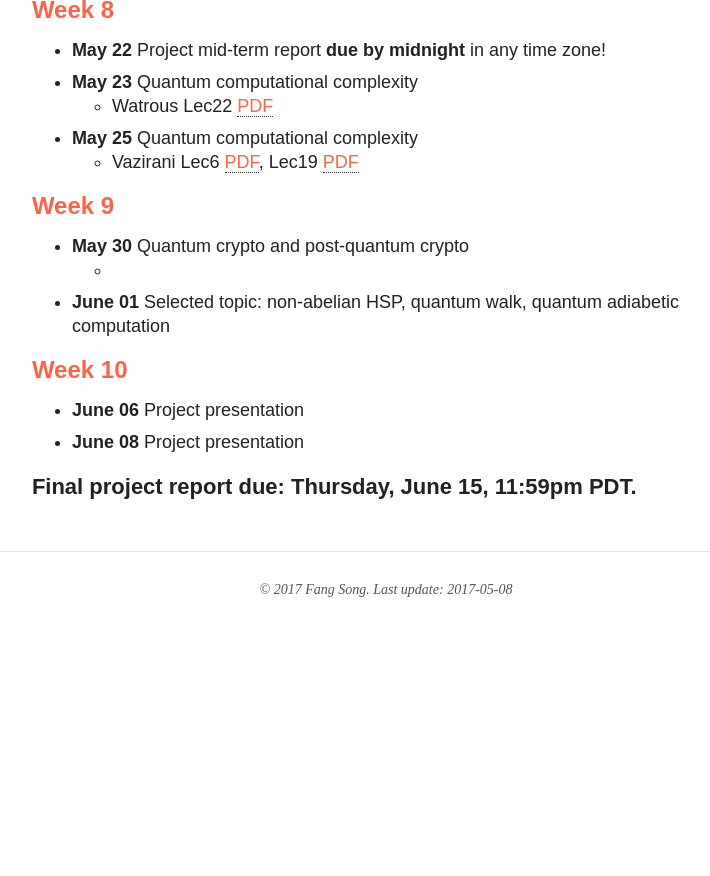
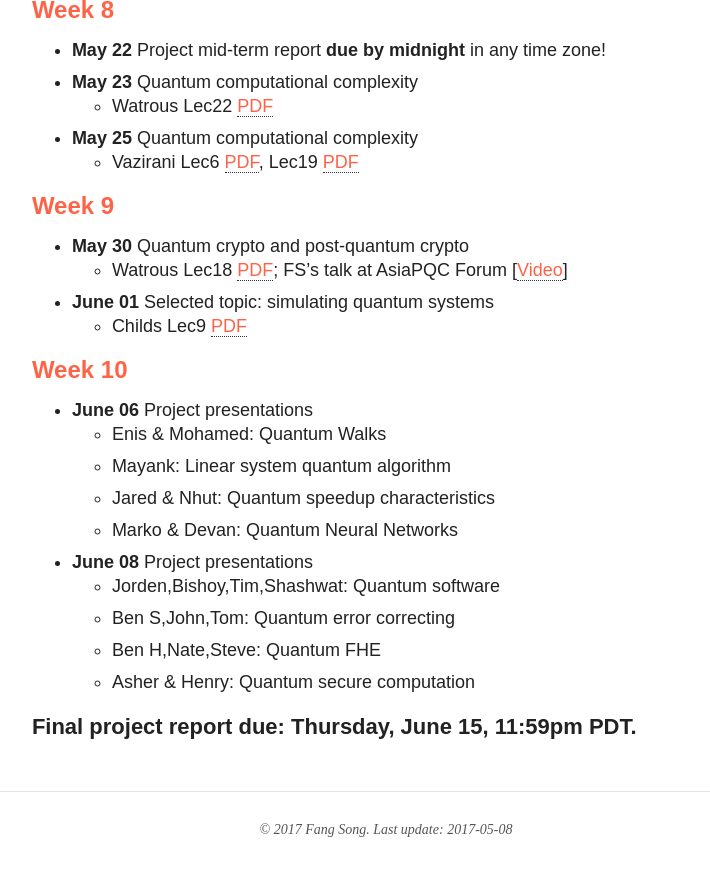
Before and after one commit to fangsonghub/fangsonghub.github.io, a Jekyll site: the page built from teaching/s17_4510_qc/schedule.md, in a window 1280 px wide and 900 px high, scrolled down 1931 px. Shown: the top 876 px of the window, without its empty margins (254-964 px from the left). Built offline with Jekyll 4.4.1, drawn with Linux system fonts in a browser that asks for light colours; nearby versions of some CDN libraries; before the commit the page ends 2593 px from its top, so only the background shows below that.

Commit message:
schedule

```diff
--- a/teaching/s17_4510_qc/schedule.md
+++ b/teaching/s17_4510_qc/schedule.md
@@ -90,11 +90,20 @@ modified: 2017-05-08
 
 ## Week 9
 *  **May 30** Quantum crypto and post-quantum crypto
-   *
-*  **June 01** Selected topic: non-abelian HSP, quantum walk, quantum adiabetic computation
+   *  Watrous Lec18 [PDF](https://cs.uwaterloo.ca/~watrous/CPSC519/LectureNotes/18.pdf){:target="_blank"}; FS's talk at AsiaPQC Forum [[Video](https://www.youtube.com/watch?v=n39-FOmNh5g){:target="_blank"}]
+*  **June 01** Selected topic: simulating quantum systems
+    * Childs Lec9 [PDF](http://www.cs.umd.edu/~amchilds/teaching/w13/l09.pdf){:target="_blank"}
 
 ## Week 10
-*  **June 06** Project presentation
-*  **June 08** Project presentation
+*  **June 06** Project presentations
+    * Enis & Mohamed: Quantum Walks
+	* Mayank: Linear system quantum algorithm
+	* Jared & Nhut: Quantum speedup characteristics
+	* Marko & Devan: Quantum Neural Networks
+*  **June 08** Project presentations
+    * Jorden,Bishoy,Tim,Shashwat: Quantum software
+	* Ben S,John,Tom: Quantum error correcting
+	* Ben H,Nate,Steve: Quantum FHE
+	* Asher & Henry: Quantum secure computation
 
 ### Final project report due: Thursday, June 15, 11:59pm PDT.
```
Also changed, not shown: teaching/s17_4510_qc/index.md (+1 -0 lines).
